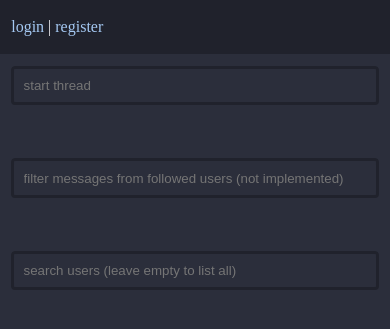
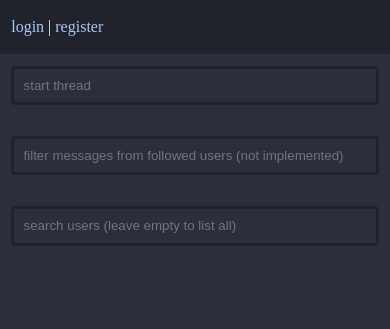
Before and after one commit to epertt/litter, a Flask app: template templates/index.html.j2 in a window 390 px wide. Shown: the top 329 px of the page. Run offline with Flask 2, Linux system fonts and the light colour scheme; the template is opened without the code that fills it, so the values that code supplies are empty.

Commit message:
add more styling

```diff
--- a/static/base.css
+++ b/static/base.css
@@ -2,6 +2,10 @@
 	--main-bg-color-hs: 229, 16%;
 	--main-bg-color-l: 20%;
 	--main-bg-color: hsl(var(--main-bg-color-hs), var(--main-bg-color-l));
+
+	--main-bg-color-darker-1: hsl(var(--main-bg-color-hs), 17.5%);
+	--main-bg-color-darker-2: hsl(var(--main-bg-color-hs), 16%);
+	--main-bg-color-darker-3: hsl(var(--main-bg-color-hs), 15%);
 
 	--main-text-color-hs: 225, 15%;
 	--main-text-color-l: 95%;
--- a/static/conditional.css
+++ b/static/conditional.css
@@ -1,5 +1,33 @@
-@media screen and (max-width: 920px) {
-    .content {
-        grid-template-columns: 1fr;
+@media screen and (max-width: 1000px) {
+	.index {
+		display: grid;
+		grid-template-columns: 1fr 1fr;
+		grid-template-rows: 1fr;
+		grid-template-areas:
+			"userthreads watched-user-threads"
+			"search-results search-results";
+	}
+	.content-block {
+		/*margin-bottom: calc(-2 * var(--base-margin));*/
+	}
+	#search-results {
+		border-bottom: var(--base-margin) var(--main-bg-color) solid;
+	}
+
+    .userpage {
+        grid-template-columns: 1fr 1fr;
+        grid-template-areas:
+        "userpage-header-container userpage-header-container"
+        "userthreads userthreads";
     }
 }
+
+@media screen and (max-width: 800px) {
+	.index {
+		grid-template-columns: 1fr;
+		grid-template-areas:
+			"userthreads"
+			"watched-user-threads"
+			"search-results";
+	}
+}
--- a/static/main.css
+++ b/static/main.css
@@ -30,10 +30,11 @@
 
 #search-results {
 	background-color: transparent;
+	overflow: auto;
 }
 
 .list-item {
-	background-color: hsl(var(--main-bg-color-hs), 17.5%);
+	background-color: var(--main-bg-color-darker-1);
 	padding: calc(var(--base-padding) / 2) var(--base-padding)
 		calc(var(--base-padding) / 2) var(--base-padding);
 	word-break: break-all;
@@ -41,15 +42,15 @@
 }
 
 .new-item {
-	animation: add-div .3s linear;
+	animation: add-div 0.3s linear;
 }
 
 .list-item:hover {
-	background-color: hsl(var(--main-bg-color-hs), 16%);
+	background-color: var(--main-bg-color-darker-2);
 }
 
 #top-bar {
-	background-color: hsl(var(--main-bg-color-hs), 15%);
+	background-color: var(--main-bg-color-darker-3);
 	min-height: var(--top-height);
 	line-height: var(--top-height);
 	padding: var(--base-padding);
@@ -68,19 +69,60 @@
 	margin-top: 0;
 }
 
+.userpage > #userthreads {
+	justify-self: baseline;
+}
+
+#userthreads {
+	grid-area: userthreads;
+}
+
+#watched-user-threads {
+	grid-area: watched-user-threads;
+}
+
+#search-results {
+	grid-area: search-results;
+}
+
 .content {
 	display: grid;
 	grid-template-columns: 1fr 1fr 1fr;
 	gap: calc(var(--base-margin) * 3);
-	margin: var(--base-margin) calc(3 * var(--base-margin)) var(--base-margin) var(--base-margin);
+	margin: 0 calc(2 * var(--base-margin));
+	grid-template-areas: "userthreads watched-user-threads search-results";
+}
+
+.index {
+	margin: calc(2 * var(--base-margin)) calc(2 * var(--base-margin));
 }
 
 .threadpage {
 	grid-template-columns: repeat(auto-fill, 800px);
 }
 
+#userpage-header-container {
+	grid-area: userpage-header-container;
+	width: 100%;
+	text-align: center;
+	padding: var(--base-padding);
+	margin: calc(2 * var(--base-margin)) 0 0 0;
+	background-color: var(--main-bg-color-darker-1);
+	border-radius: var(--base-rounding);
+}
+
+#spacer1 {
+	grid-area: spacer1;
+}
+#spacer2 {
+	grid-area: spacer2;
+}
+
 .userpage {
-    grid-template-columns: 600px;
+	grid-template-columns: 15vw 1fr 1fr 15vw;
+	grid-template-areas:
+		"a userpage-header-container userpage-header-container b"
+		"a userthreads userthreads b";
 }
 
 .center-grid {
@@ -115,8 +157,8 @@
 	height: fit-content;
 	border-radius: var(--base-rounding);
 	max-height: inherit;
-    overflow: auto;
 	scrollbar-width: none;
+	margin: calc(-1 * var(--base-padding));
 }
 
 .content-block-form {
@@ -141,7 +183,7 @@
 }
 
 input:hover {
-	background-color: rgba(0,0,0,0.1);
+	background-color: rgba(0, 0, 0, 0.1);
 }
 
 .timeago {
--- a/templates/index.html.j2
+++ b/templates/index.html.j2
@@ -4,7 +4,7 @@
 {{ super() }}
 {% endblock %}
 {% block content %}
-<div class="content">
+<div class="content index">
 	<div id="userthreads" class="content-block">
 		<form id="start-thread" class="content-block-form" action="/thread/post" method="POST">
 			<input type="text" name="message" placeholder="start thread" autofocus>
```
Also changed, not shown: templates/userpage.html.j2 (+12 -8 lines). Lines whose indentation alone changed are shown as unchanged.
